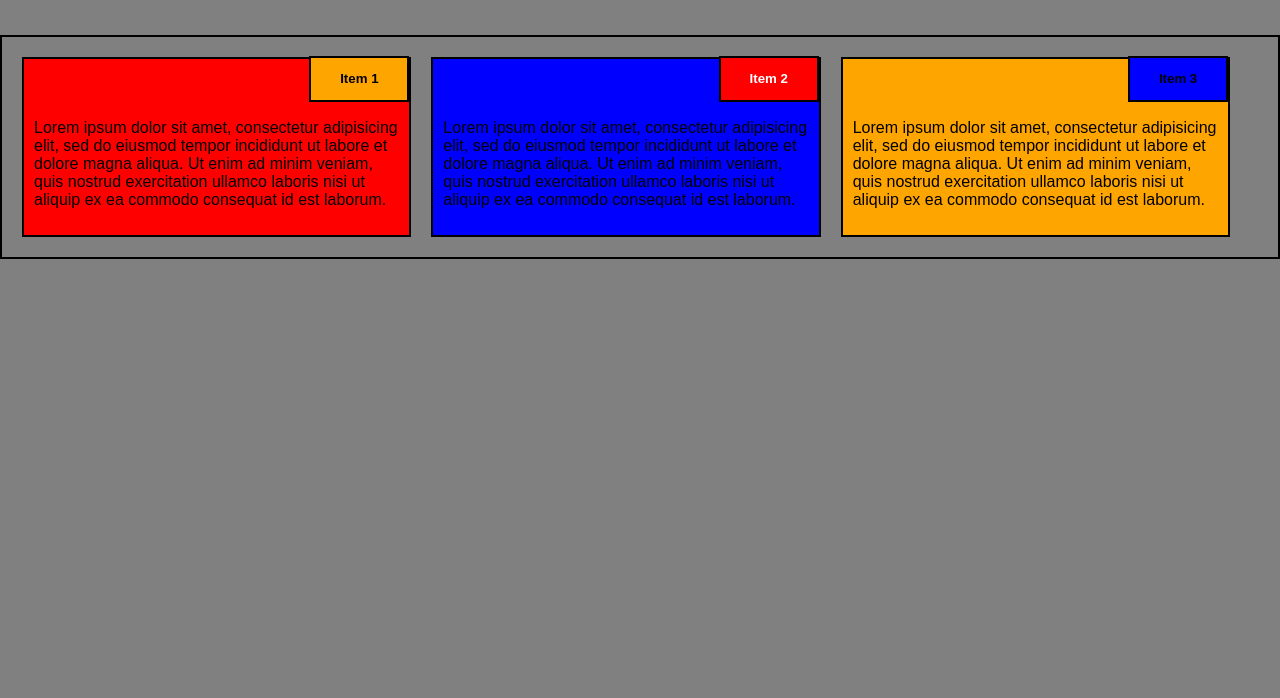
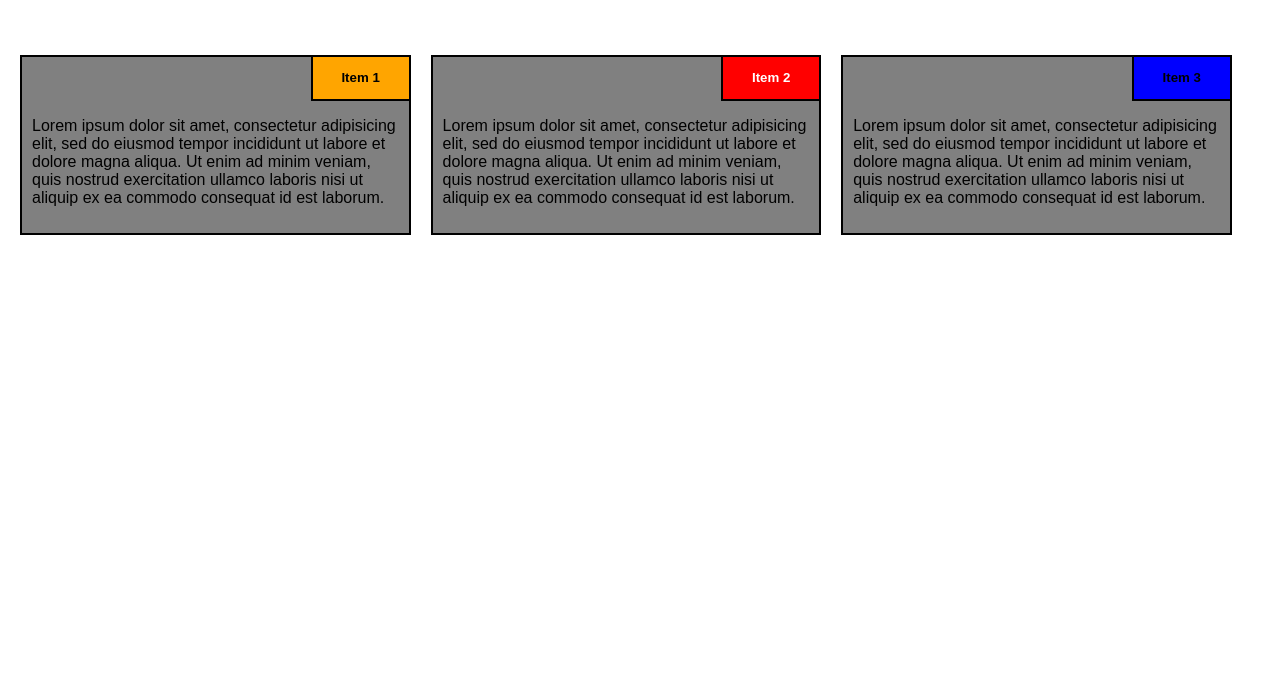
Before and after one commit to premgurusamy/module2-solution, a plain HTML site: page index.html in a window 1280 px wide. Shown: the part 102-800 px from the top of the page. Drawn offline with Linux system fonts and the light colour scheme.

Commit message:
take update

```diff
--- a/style.css
+++ b/style.css
@@ -1,5 +1,4 @@
 body{
-  background-color: grey;
   font-family: sans-serif;
   margin: 0;
   padding: 0;
@@ -7,7 +6,6 @@ body{
 
 .main-container{
   padding: 10px;
-  border: 2px solid black;
   overflow: auto;
 }
 h1{
@@ -30,8 +28,8 @@ h1{
   padding: 1em 0;
   text-align: center;
   position: absolute;
-  top:-25px;
-  right: 0px;
+  top:-24px;
+  right: -2px;
 }
 
 
@@ -50,13 +48,13 @@ h1{
   background-color: blue;
 }
 .item-1{
-  background-color: red;
+  background-color: grey;
 }
 .item-2{
-  background-color: blue;
+  background-color: grey;
 }
 .item-3{
-  background-color: orange;
+  background-color: grey;
 }
 /******Large Screen*******/
 @media(min-width:992px){
```
